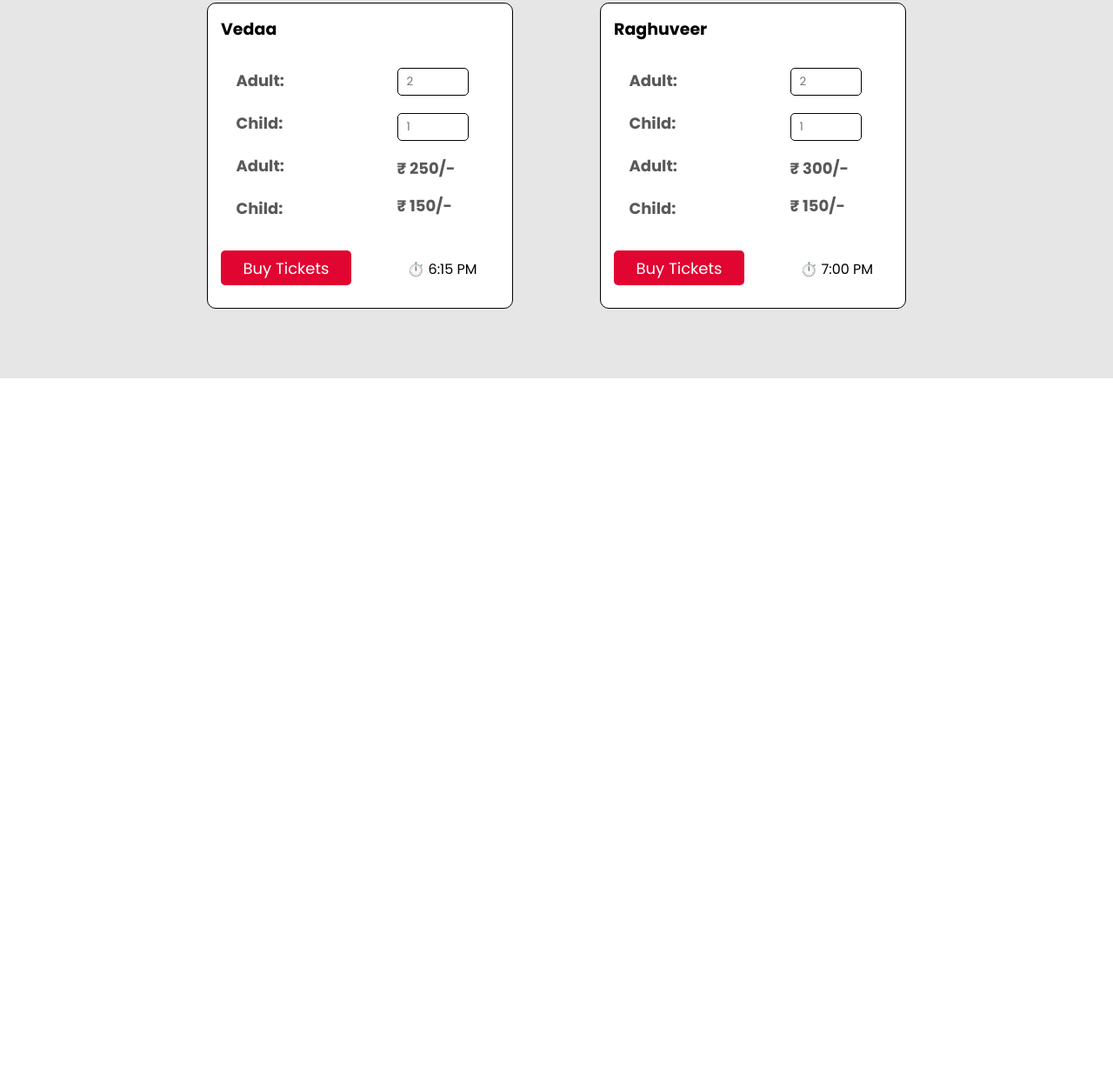
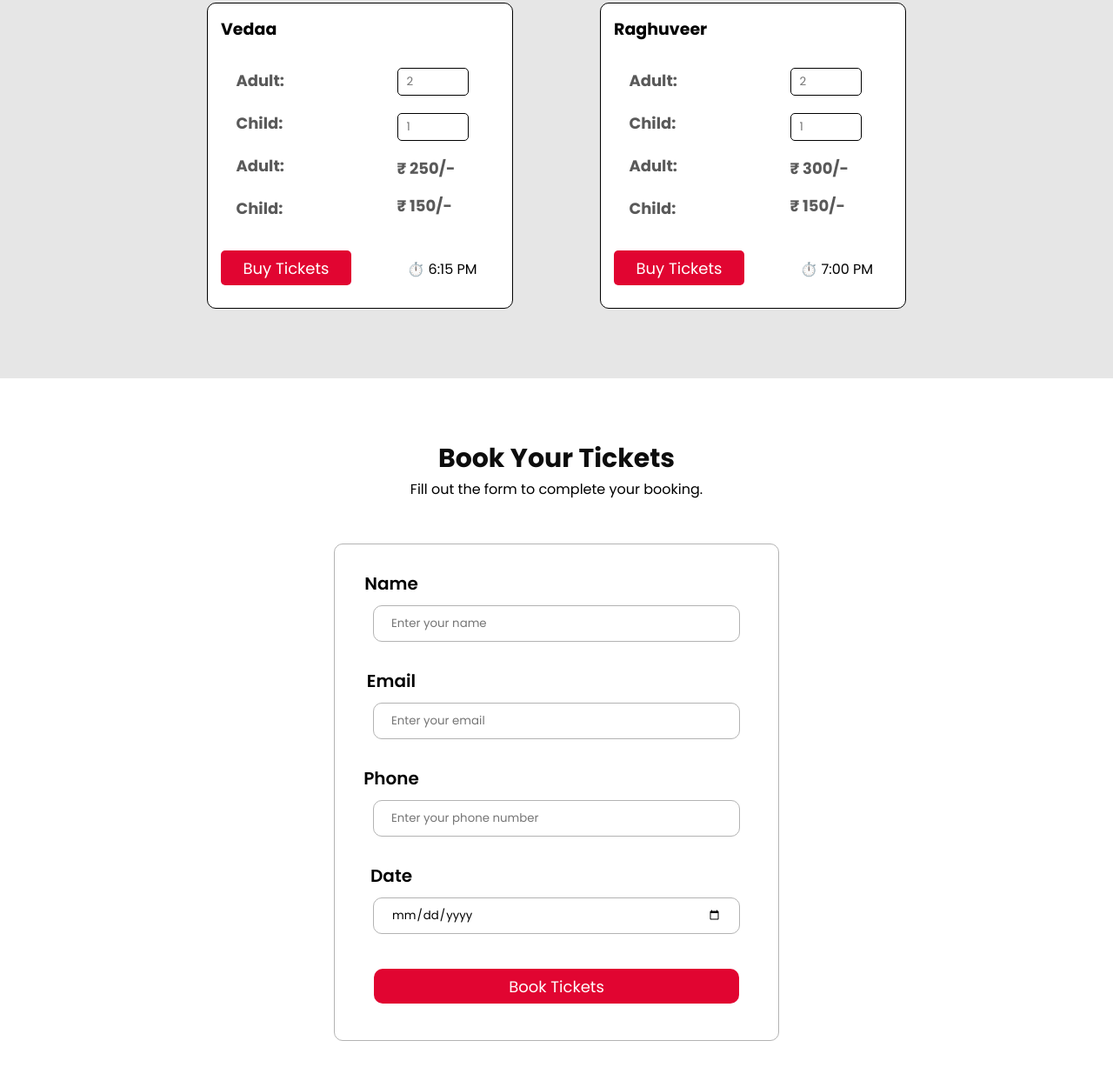
Before and after one commit to AbhiUgalmugale-29/movie-ticket-booking-website-using-html-css, a plain HTML site: page index.html in a window 1280 px wide. Shown: the part 2731-3966 px from the top of the page at 87% size. Before the commit the page ends 3166 px from the top, so only its background shows below. Drawn offline with nearby package versions, Linux system fonts and the light colour scheme.

Commit message:
ticket booking form created

```diff
--- a/index.html
+++ b/index.html
@@ -88,7 +88,9 @@
     <!----------------- tickets section --------------->
     <section id="tickets" class="tickets-section">
       <h3 class="tickets-section-heading">select tickets</h3>
-        <p class="tickets-heading-desc">Choose your preferred movie and showtime.</p>
+      <p class="tickets-heading-desc">
+        Choose your preferred movie and showtime.
+      </p>
 
       <div class="tickets-cards-container">
         <div class="ticket-card">
@@ -176,5 +178,29 @@
         </div>
       </div>
     </section>
+
+    <!---------------------- ticket booking section ----------------------->
+    <section class="booking">
+      <h3 class="booking-heading">book your tickets</h3>
+      <p class="booking-heading-desc">
+        Fill out the form to complete your booking.
+      </p>
+
+      <div class="form-body">
+        <label for="name">Name</label> <br />
+        <input id="name" type="text" placeholder="Enter your name" />
+        <label for="email">Email</label>
+        <input id="email" type="text" placeholder="Enter your email" />
+        <label for="number">Phone</label>
+        <input
+          id="number"
+          type="number"
+          placeholder="Enter your phone number"
+        />
+        <label for="date">Date</label> <br />
+        <input id="date" type="date" />
+        <button>Book Tickets</button>
+      </div>
+    </section>
   </body>
 </html>
--- a/style.css
+++ b/style.css
@@ -304,3 +304,65 @@ nav {
 .ticket-card button:active {
   font-size: 17px;
 }
+
+/*========================== booking section ========================*/
+.booking {
+  padding: 70px 0;
+  text-align: center;
+}
+
+.booking-heading {
+  text-transform: capitalize;
+  font-size: 30px;
+  color: var(--text-color);
+}
+
+.booking-heading-dec {
+  color: var(--description-color);
+  font-size: 23px;
+}
+
+.form-body {
+  border: 1px solid#b3b3b3;
+  border-radius: 10px;
+  padding: 30px;
+  height: 510px;
+  width: 450px;
+  display: block;
+  margin: auto;
+  margin-top: 50px;
+}
+
+.form-body label {
+  margin-right: 380px;
+  font-size: 20px;
+  font-weight: 600;
+}
+
+.form-body input {
+  margin: 10px 0 30px 0;
+  height: 40px;
+  width: 380px;
+  border-radius: 10px;
+  padding: 0 20px;
+  border: 0.1px solid #b3b3b3;
+}
+
+.form-body button {
+  height: 40px;
+  width: 420px;
+  border-radius: 10px;
+  border: none;
+  background-color: var(--button-color);
+  color: var(--button-text-color);
+  font-size: 18px;
+  margin-top: 10px;
+}
+
+.form-body button:hover {
+    background-color: red;
+  }
+
+  .form-body button:active {
+    font-size: 17px;
+  }
```
Lines whose indentation alone changed are shown as unchanged.
